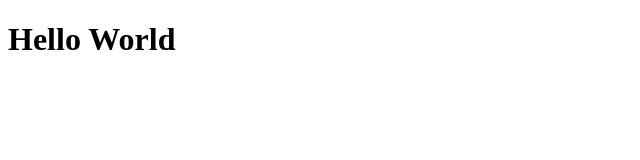
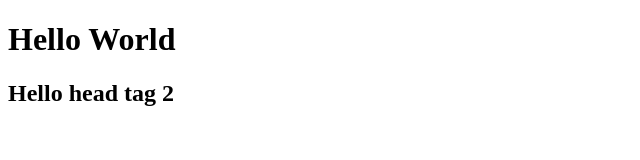
Before and after one commit to infomehedi/ph6, a plain HTML site: page index.html in a window 1280 px wide. Shown: the whole page, without its empty margins (0-640 px from the left). Drawn offline with Linux system fonts and the light colour scheme.

Commit message:
head tag 2 added

```diff
--- a/index.html
+++ b/index.html
@@ -9,6 +9,7 @@
 <body>
 
     <h1>Hello World</h1>
+    <h2>Hello head tag 2</h2>
 
 </body>
 </html>
```
